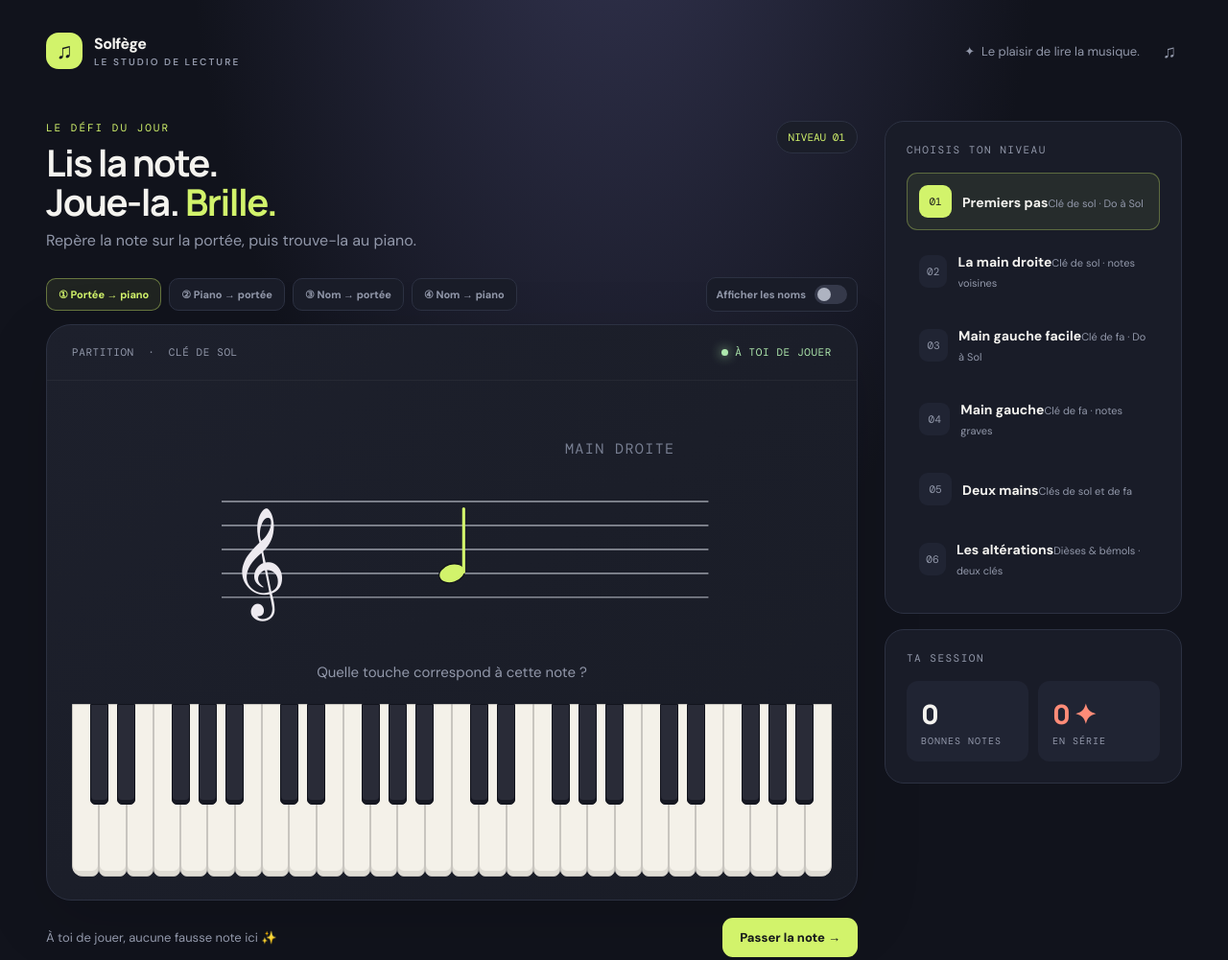
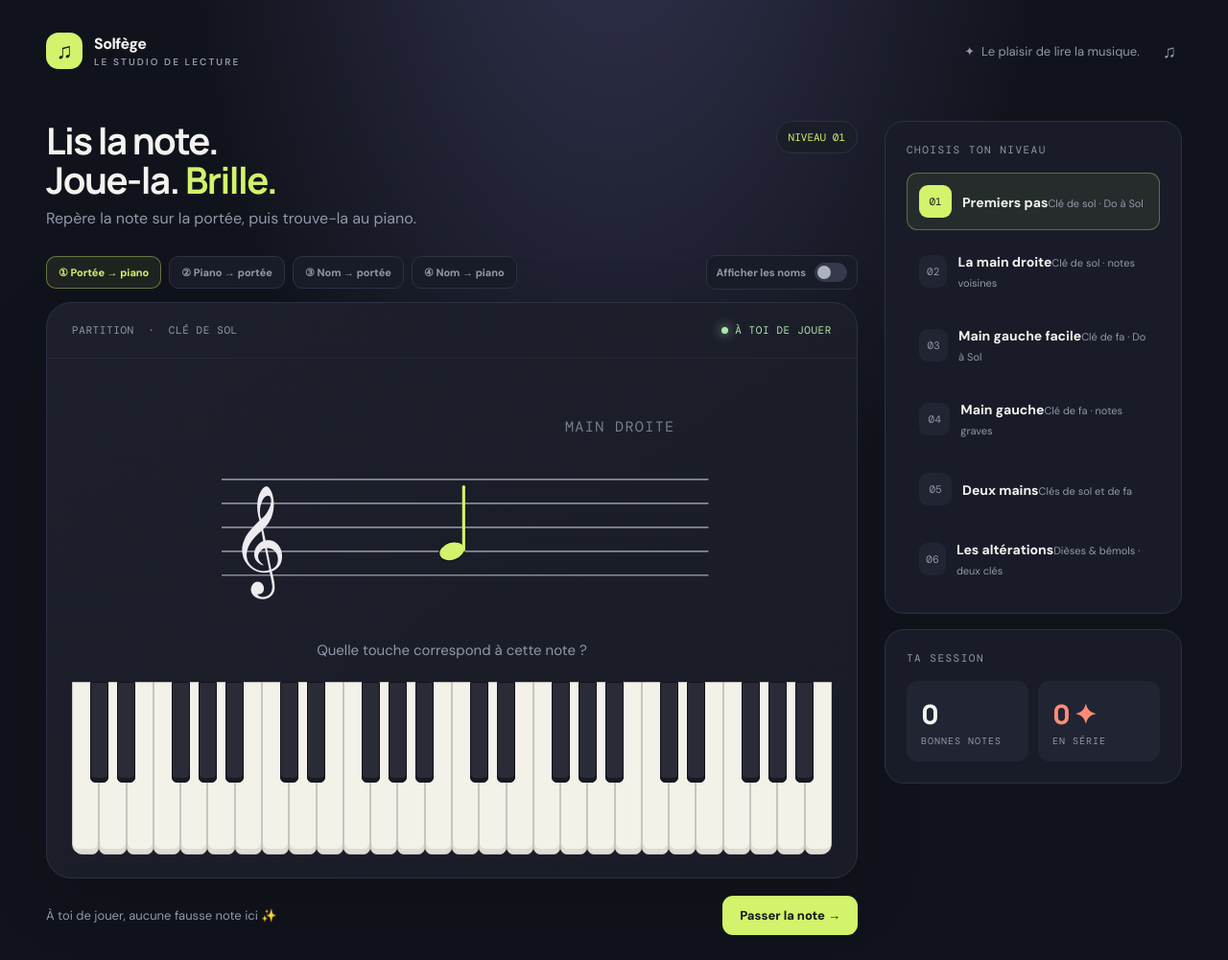
Before and after one commit to Victorgi15/solfege, a plain HTML site: page index.html in a window 1280 px wide. Shown: the whole page at 96% size. Drawn offline with nearby package versions, Linux system fonts and the light colour scheme.

Commit message:
Remove daily challenge label

```diff
--- a/index.html
+++ b/index.html
@@ -21,7 +21,7 @@
 <body>
 <div class="app">
  <header class="topbar"><div class="brand"><div class="brand-icon">♫</div><div>Solfège<small>LE STUDIO DE LECTURE</small></div></div><div class="top-right"><span>✦ &nbsp;Le plaisir de lire la musique.</span><button class="sound" id="soundBtn" aria-label="Activer ou couper le son">♫</button></div></header>
- <main class="main"><section class="game"><div class="heading"><div><div class="eyebrow">Le défi du jour</div><h1>Lis la note.<br>Joue-la. <span style="color:var(--lime)">Brille.</span></h1><p>Repère la note sur la portée, puis trouve-la au piano.</p></div><div class="level-pill" id="levelPill">NIVEAU 01</div></div>
+ <main class="main"><section class="game"><div class="heading"><div><h1>Lis la note.<br>Joue-la. <span style="color:var(--lime)">Brille.</span></h1><p>Repère la note sur la portée, puis trouve-la au piano.</p></div><div class="level-pill" id="levelPill">NIVEAU 01</div></div>
  <div class="modebar"><button class="mode-btn active" data-mode="read">① Portée → piano</button><button class="mode-btn" data-mode="locate">② Piano → portée</button><button class="mode-btn" data-mode="namePlace">③ Nom → portée</button><button class="mode-btn" data-mode="nameKey">④ Nom → piano</button><button class="labels-toggle" id="labelsBtn" type="button" role="switch" aria-checked="false"><span>Afficher les noms</span><span class="switch-track" aria-hidden="true"><span></span></span></button></div>
  <div class="card"><div class="card-top"><span>PARTITION &nbsp;·&nbsp; <span id="clefName">CLÉ DE SOL</span></span><span class="live"><i></i> À TOI DE JOUER</span></div><div class="staff-wrap"><svg class="staff-svg staff-names-hidden" id="staff" viewBox="0 0 560 190" role="img" aria-label="Une note sur une portée"></svg></div><div class="prompt"><div class="prompt-line" id="promptLine">Quelle touche correspond à cette note&nbsp;?</div></div><div class="orientation-hint" aria-hidden="true"><svg viewBox="0 0 28 36" focusable="false"><rect x="5" y="2" width="18" height="32" rx="4"/><line x1="11" y1="6" x2="17" y2="6"/><circle cx="14" cy="29" r="1"/></svg><span>Tourne ton téléphone pour mieux voir le clavier</span><span class="orientation-arrow">↻</span></div><div class="keyboard-wrap"><div class="keyboard-scroll hide-labels" id="keyboardScroll"><div class="keyboard hide-labels" id="keyboard" aria-label="Clavier de piano"></div></div><div class="subtle" id="keyboardHelp">Touches AZERTY : Q Z S E D F T G Y H U J K O L P M</div></div></div>
  <div class="bottom"><span id="feedback">À toi de jouer, aucune fausse note ici ✨</span><button class="next-btn" id="nextBtn">Passer la note →</button></div></section>
```
